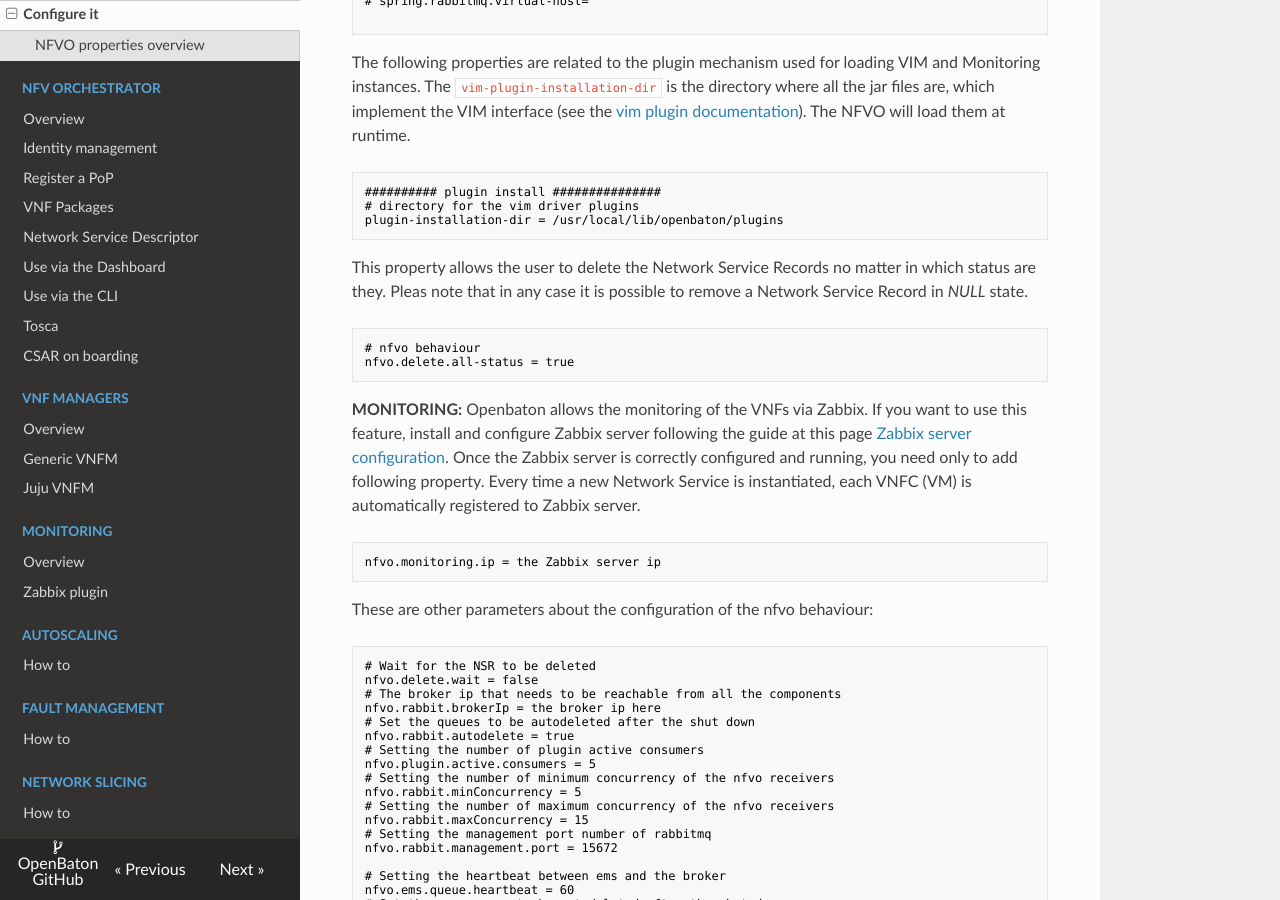
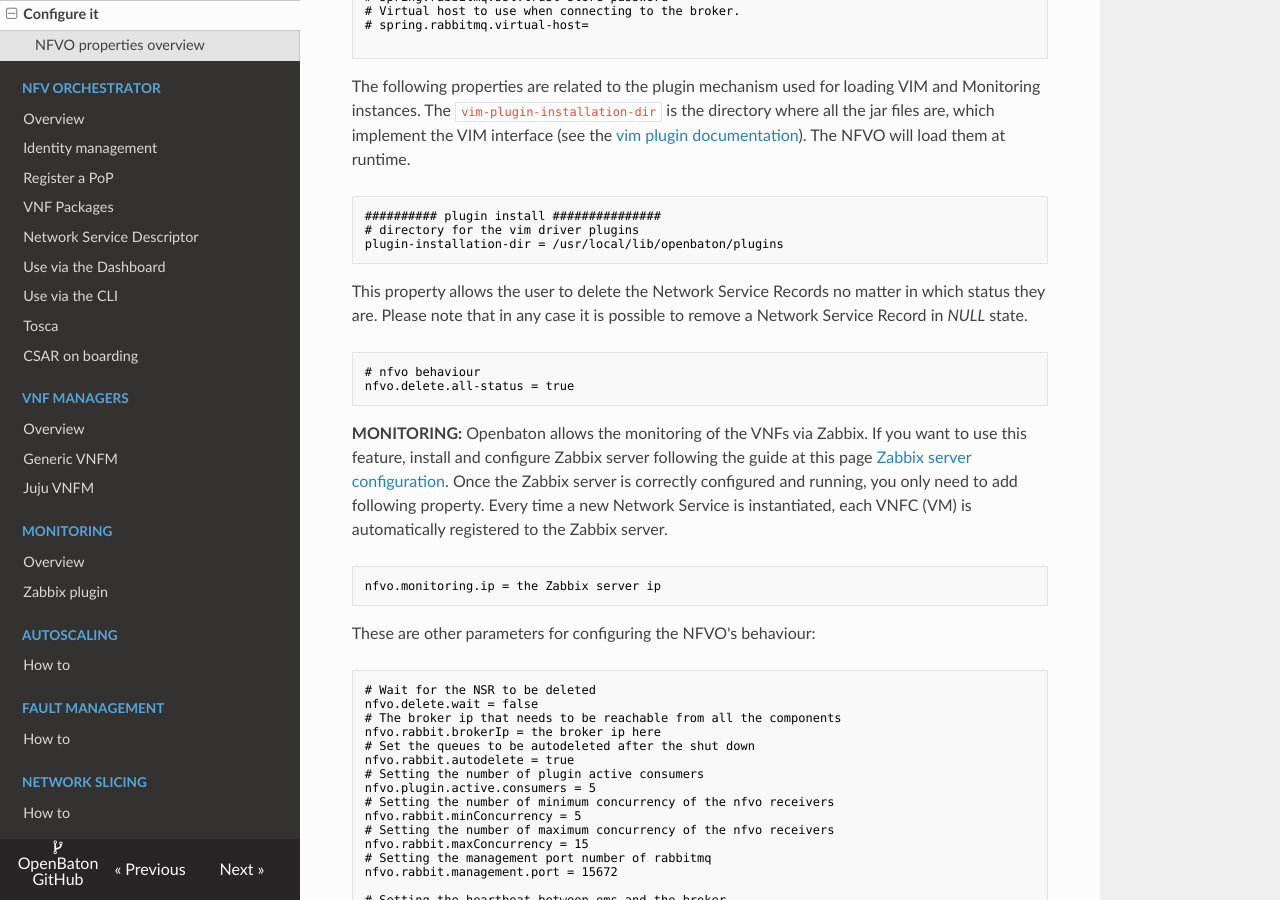
Before and after one commit to openbaton/docs, an MkDocs documentation site: the page built from docs/nfvo-configuration.md, in a window 1280 px wide and 900 px high, scrolled down 2635 px. Built offline with MkDocs 1.6.1, drawn with Linux system fonts in a browser that asks for light colours; nearby versions of some CDN libraries; old or Windows-style settings are respelled for this version of MkDocs; some of the changed text lies outside the part shown.

Commit message:
Fix: some typos

````diff
--- a/docs/nfvo-configuration.md
+++ b/docs/nfvo-configuration.md
@@ -140,21 +140,21 @@
 plugin-installation-dir = /usr/local/lib/openbaton/plugins
 ```
 
-This property allows the user to delete the Network Service Records no matter in which status are they. Pleas note that in any case it is possible to remove a Network Service Record in _NULL_ state.
+This property allows the user to delete the Network Service Records no matter in which status they are. Please note that in any case it is possible to remove a Network Service Record in _NULL_ state.
 ```properties
 # nfvo behaviour
 nfvo.delete.all-status = true
 ```
 
 **MONITORING:** Openbaton allows the monitoring of the VNFs via Zabbix. If you want to use this feature, install and configure Zabbix server following the guide at this page [Zabbix server configuration][zabbix-server-configuration].
-Once the Zabbix server is correctly configured and running, you need only to add following property.
-Every time a new Network Service is instantiated, each VNFC (VM) is automatically registered to Zabbix server.
+Once the Zabbix server is correctly configured and running, you only need to add following property.
+Every time a new Network Service is instantiated, each VNFC (VM) is automatically registered to the Zabbix server.
 
 ```properties
 nfvo.monitoring.ip = the Zabbix server ip
 ```
 
-These are other parameters about the configuration of the nfvo behaviour:
+These are other parameters for configuring the NFVO's behaviour:
 ```properties
 # Wait for the NSR to be deleted
 nfvo.delete.wait = false
````
Also changed, not shown: other parts of docs/nfvo-configuration.md (+5 -5 lines).
